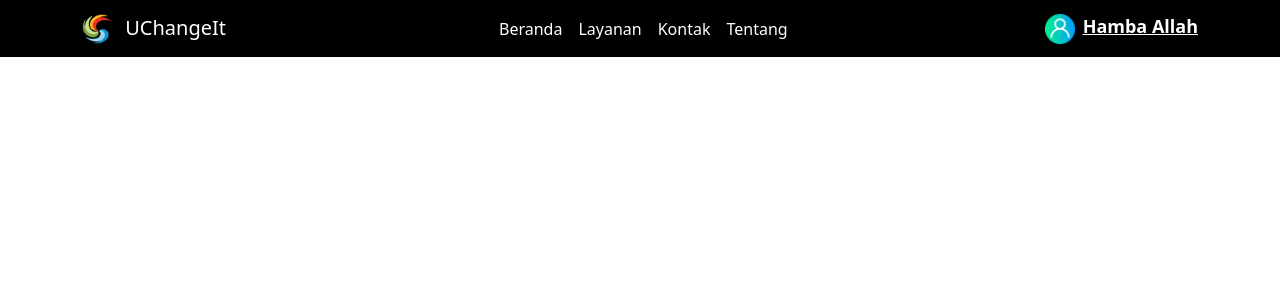
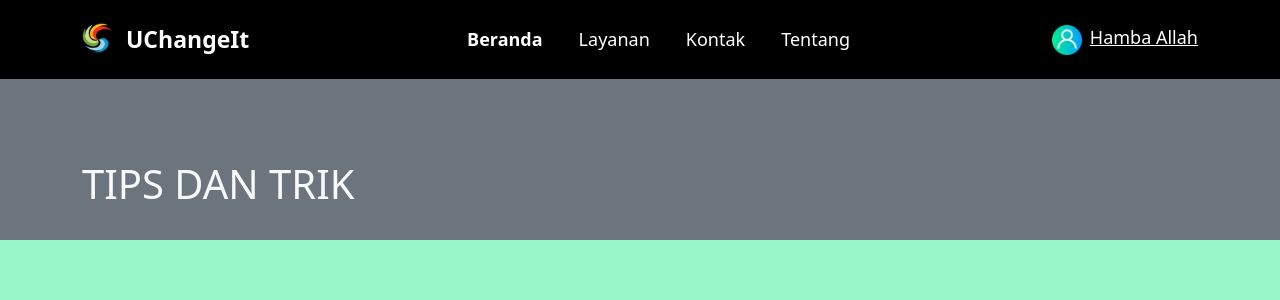
Before and after one commit to AchmadSyahh226/YouChangeIt-Website, a PHP site: page /tipsntrik.html in a window 1280 px wide. Shown: the top 300 px of the page. Run offline with PHP 8.4, Linux system fonts and the light colour scheme.

Commit message:
Tambah section judul

```diff
--- a/style.css
+++ b/style.css
@@ -45,6 +45,15 @@ h3 {
   width: 100%;
   padding-top: 200px;
 }
+
+/* Style tipsntrick.html */
+#judul {
+  background-color: rgb(108, 117, 125);
+  height: 30vh;
+  width: 100%;
+  padding-top: 20vh;
+}
+/* Tutup style tipsntrick.html */
 
 .card-services {
   background-color: rgb(65, 161, 115);
--- a/tipsntrik.html
+++ b/tipsntrik.html
@@ -6,6 +6,9 @@
     <meta name="viewport" content="width=device-width, initial-scale=1.0" />
     <!-- Link Bootstrap 5 -->
     <link href="https://cdn.jsdelivr.net/npm/bootstrap@5.3.0-alpha1/dist/css/bootstrap.min.css" rel="stylesheet" integrity="sha384-GLhlTQ8iRABdZLl6O3oVMWSktQOp6b7In1Zl3/Jr59b6EGGoI1aFkw7cmDA6j6gD" crossorigin="anonymous" />
+
+    <!-- Link CSS -->
+    <link rel="stylesheet" href="style.css" />
 
     <!-- Title -->
     <title>UChangeIt</title>
@@ -22,6 +25,8 @@
           <img src="assets/LogoUChangeIt.png" alt="Logo" style="width: 30px" class="d-inline-block align-text-top me-2" />
           UChangeIt
         </a>
+
+        <!-- Navbar Menu -->
         <ul class="navbar-nav justify-content-center">
           <li class="nav-item">
             <a class="nav-link active text-white" href="index.html">Beranda</a>
@@ -36,15 +41,26 @@
             <a class="nav-link text-white" href="#Tentang">Tentang</a>
           </li>
         </ul>
+
+        <!-- Navbar User Account -->
         <ul class="navbar-nav">
           <li class="account">
             <img src="assets/user.png" alt="Logo" style="width: 30px" class="d-inline-block align-text-top me-2" />
           </li>
           <li class="account mx-auto">
-            <a href="masuk.html" class="username" style="font-weight: 600; font-size: large; color: white">Hamba Allah</a>
+            <a href="masuk.html" class="username" style="font-weight: 350; font-size: large; color: white">Hamba Allah</a>
           </li>
         </ul>
       </div>
     </nav>
+    <!-- Tutup Navbar -->
+
+    <section id="judul">
+      <div class="container">
+        <div class="row text-light bg-secondary">
+          <h1 class="text-uppercase">Tips dan Trik</h1>
+        </div>
+      </div>
+    </section>
   </body>
 </html>
```
